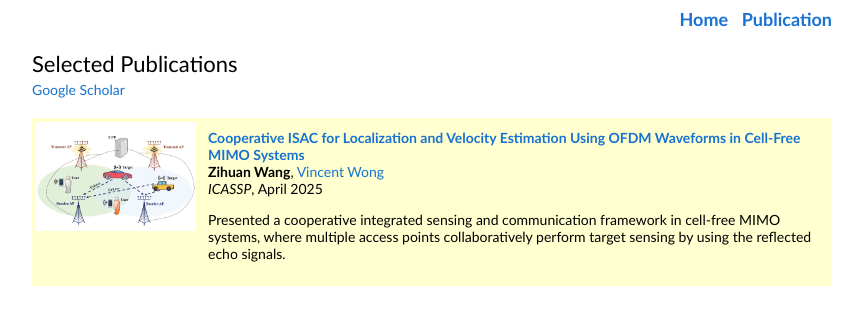
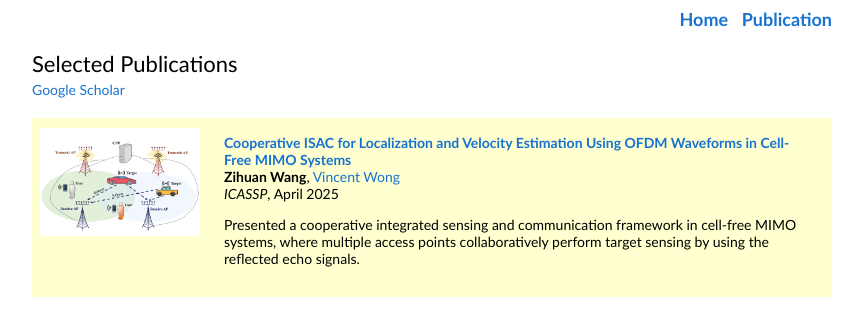
Before and after one commit to zihuanwang/zihuanwang.github.io, a Jekyll site: the page publication.html, which Jekyll copies as it is, in a window 1280 px wide. Shown: the top 336 px of the page, without its empty margins (208-1071 px from the left). Built offline with Jekyll 4.4.1, drawn with Linux system fonts in a browser that asks for light colours.

Commit message:
Adjust padding in publication table cells

```diff
--- a/publication.html
+++ b/publication.html
@@ -29,7 +29,7 @@
   <table style="width:100%;max-width:800px;border:0;border-spacing:0;border-collapse:separate;margin:20px auto;">
     <tbody>
       <tr onmouseout="radmesh_stop()" onmouseover="radmesh_start()" bgcolor="#ffffd0">
-  <td style="padding:4px;width:20%;vertical-align:middle">
+  <td style="padding:8px;width:20%;vertical-align:middle">
     <div class="one">
       <div class="two" id='coisac_image'>
         <img src='images/coisac.png' width=100%>
@@ -47,7 +47,7 @@
       radmesh_stop()
     </script>
   </td>
-  <td style="padding:8px;width:80%;vertical-align:middle">
+  <td style="padding:16px;width:80%;vertical-align:middle">
     <a href="http://zihuanwang.github.io/files/WW-ICASSP-2025.pdf">
       <span class="papertitle">Cooperative ISAC for Localization and Velocity Estimation Using OFDM Waveforms in Cell-Free MIMO Systems</span>
     </a>
```
